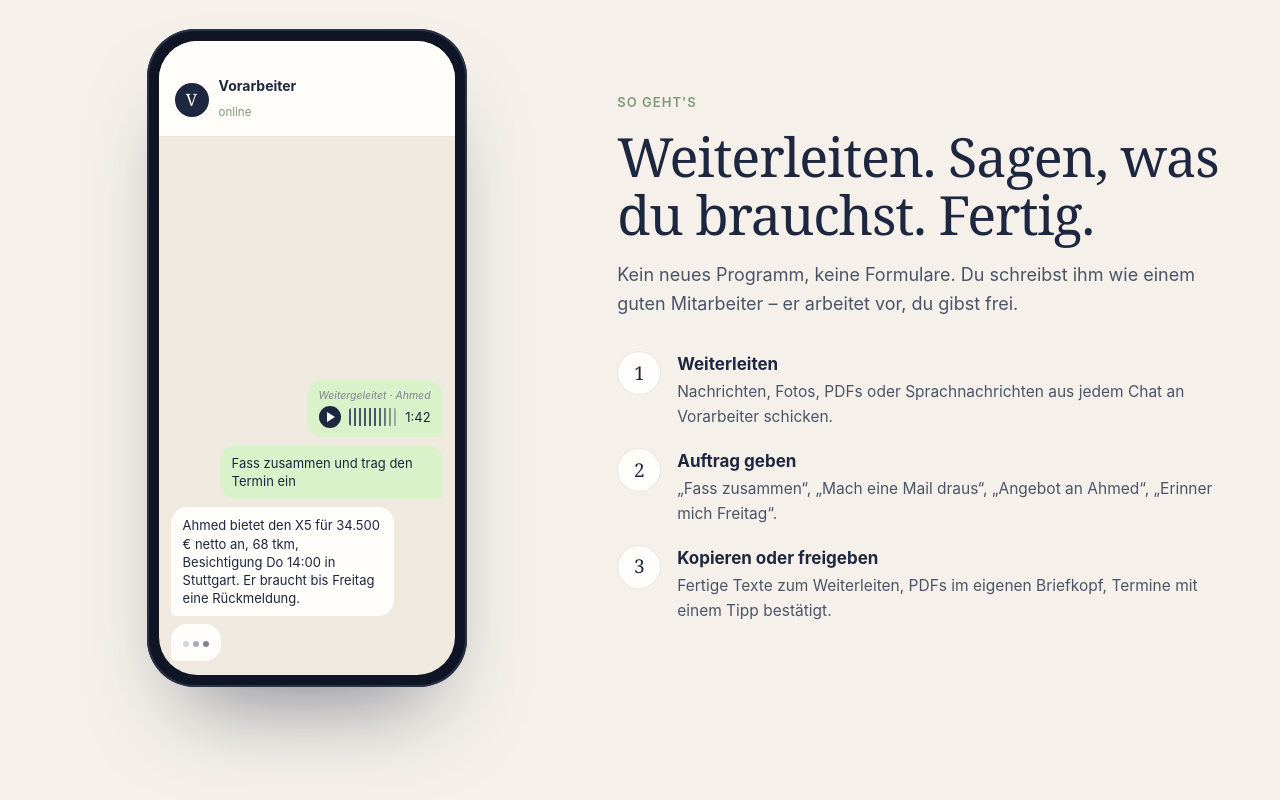
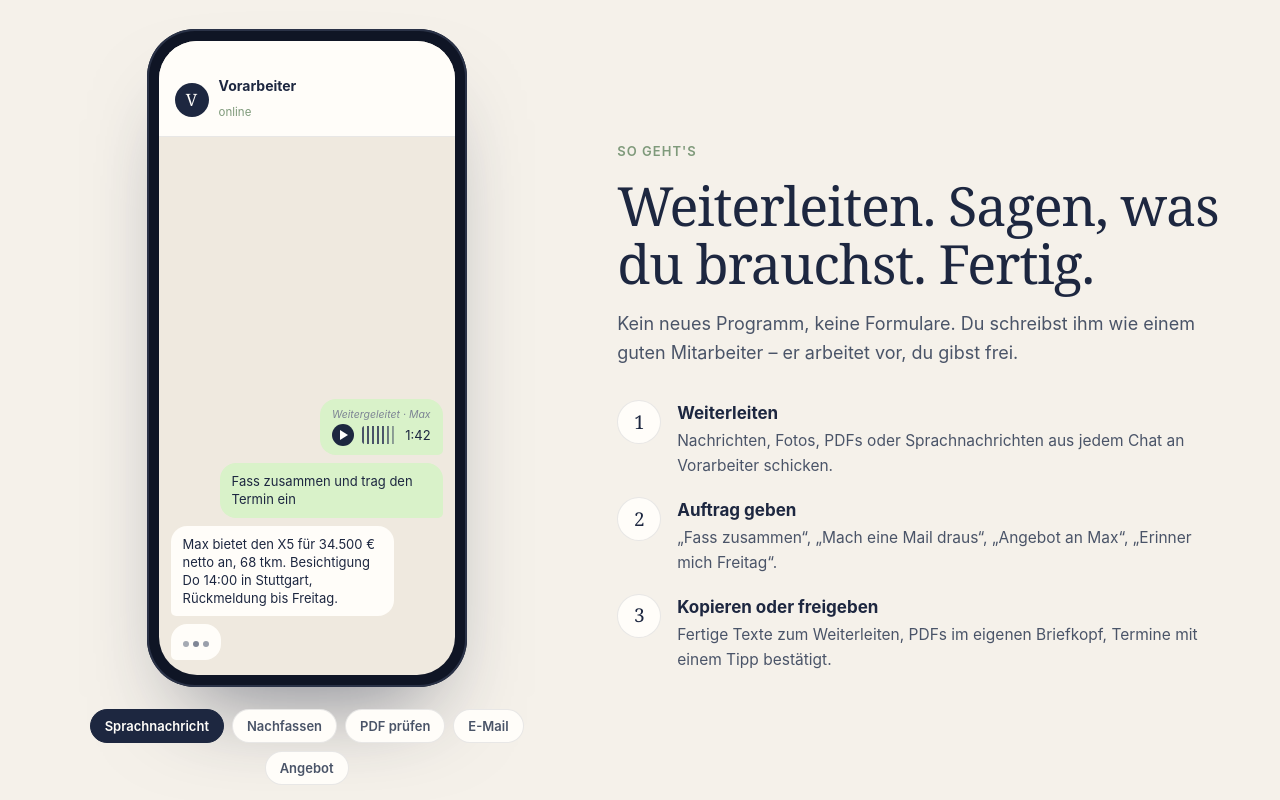
Before and after one commit to Pieee17/vorarbeiter-site, a plain HTML site: page index.html in a window 1280 px wide. Shown: the part 1440-2240 px from the top of the page. Drawn offline with Linux system fonts and the light colour scheme; animation ran at ten frames a second.

Commit message:
Fünf Demo-Szenarien (Sprachnachricht, Nachfassen, PDF, E-Mail, Angebot), neutrale Beispielnamen, Verantwortlicher eingetragen
Co-Authored-By: Claude Opus 5.5 <noreply@anthropic.com>

```diff
--- a/assets/site.js
+++ b/assets/site.js
@@ -18,19 +18,57 @@ new IntersectionObserver(([e], obs) => {
   if (e.isIntersecting) { setTimeout(() => threads.classList.add("sorted"), reduced ? 0 : 700); obs.disconnect(); }
 }, { threshold: 0.4 }).observe(threads);
 
-// Chat-Vorführung
-const script = [
-  { who: "me", html: '<span class="fwd">Weitergeleitet · Ahmed</span><div class="voice"><i></i><span class="wave"></span>1:42</div>' },
-  { who: "me", html: "Fass zusammen und trag den Termin ein" },
-  { who: "bot", html: "Ahmed bietet den X5 für 34.500 € netto an, 68 tkm, Besichtigung Do 14:00 in Stuttgart. Er braucht bis Freitag eine Rückmeldung." },
-  { who: "bot", html: "Termin eintragen?<br><b>Besichtigung X5</b> · Do 14:00<div class=\"btns\"><span>✅ Ja</span><span>❌ Nein</span></div>" },
-  { who: "me", html: "Ja. Und mach Ahmed ein Angebot für die Aufbereitung" },
-  { who: "bot", html: '<div class="file">Angebot_A-2026-014.pdf</div>' },
-  { who: "bot", html: "Erledigt ✅ Soll ich dich Freitag 9 Uhr ans Nachfassen erinnern?" },
+// Chat-Vorführung: mehrere Alltags-Szenarien nacheinander (oder per Klick auswählbar)
+const wave = '<div class="voice"><i></i><span class="wave"></span>1:42</div>';
+const yesNo = (t) => `${t}<div class="btns"><span>✅ Ja</span><span>❌ Nein</span></div>`;
+const scenes = [
+  { name: "Sprachnachricht", steps: [
+    { who: "me", html: `<span class="fwd">Weitergeleitet · Max</span>${wave}` },
+    { who: "me", html: "Fass zusammen und trag den Termin ein" },
+    { who: "bot", html: "Max bietet den X5 für 34.500 € netto an, 68 tkm. Besichtigung Do 14:00 in Stuttgart, Rückmeldung bis Freitag." },
+    { who: "bot", html: yesNo("Termin eintragen?<br><b>Besichtigung X5</b> · Do 14:00") },
+    { who: "me", html: "Ja" },
+    { who: "bot", html: "Steht im Kalender ✅" },
+  ] },
+  { name: "Nachfassen", steps: [
+    { who: "me", html: "Erinner mich Freitag 10 Uhr, bei Max wegen dem Angebot nachzuhaken" },
+    { who: "bot", html: "Mach ich ⏰ Freitag, 10:00 – Nachfassen bei Max (Angebot A-2026-014)." },
+    { who: "bot", html: "<b>⏰ Erinnerung</b><br>Bei Max wegen dem Angebot nachhaken. Soll ich dir eine kurze Nachricht vorformulieren?" },
+    { who: "me", html: "Ja bitte, locker" },
+    { who: "bot", html: "Hi Max, kurz nachgefragt: Konntest du dir das Angebot schon anschauen? Bei Fragen meld dich gern 🙂" },
+  ] },
+  { name: "PDF prüfen", steps: [
+    { who: "me", html: '<span class="fwd">Weitergeleitet · Großhandel Nord</span><div class="file">Preisliste_Q4.pdf</div>' },
+    { who: "me", html: "Was hat sich gegenüber letztem Mal geändert?" },
+    { who: "bot", html: "3 Änderungen: Versiegelung +8 %, Polsterreiniger −5 %, Mindestbestellwert jetzt 250 €. Alles andere gleich." },
+    { who: "bot", html: "Soll ich die neuen Preise in deine Lieferanten-Tabelle übernehmen?" },
+    { who: "me", html: "Ja" },
+    { who: "bot", html: "Erledigt ✅ Tabelle aktualisiert." },
+  ] },
+  { name: "E-Mail", steps: [
+    { who: "me", html: '<span class="fwd">Weitergeleitet · Gruppe Projekt Halle</span>„Brauchen die Freigabe vom Vermieter bis Mittwoch“' },
+    { who: "me", html: "Mach eine Mail an Frau Schneider draus, freundlich" },
+    { who: "bot", html: "Entwurf liegt in Gmail ✉️<br><b>Betreff:</b> Freigabe Halle bis Mittwoch<br>Sehr geehrte Frau Schneider, …" },
+    { who: "me", html: "Perfekt, ich schick sie ab" },
+  ] },
+  { name: "Angebot", steps: [
+    { who: "me", html: "Mach Max ein Angebot: 3 Aufbereitungen à 289 € und eine Keramikversiegelung" },
+    { who: "bot", html: '<div class="file">Angebot_A-2026-015.pdf</div>' },
+    { who: "bot", html: "Netto 1.516,50 €, brutto 1.804,64 € – in deinem Briefkopf. Soll ich dich in 5 Tagen ans Nachfassen erinnern?" },
+  ] },
 ];
 
 const chat = document.getElementById("chat");
-const wait = (ms) => new Promise((r) => setTimeout(r, reduced ? 0 : ms));
+const tabs = document.getElementById("scenes");
+let current = 0, run = 0;
+const wait = (ms, id) => new Promise((r, x) => setTimeout(() => (id === run ? r() : x()), reduced ? 0 : ms));
+
+scenes.forEach((sc, i) => {
+  const b = document.createElement("button");
+  b.type = "button"; b.textContent = sc.name; b.setAttribute("role", "tab");
+  b.addEventListener("click", () => play(i));
+  tabs.appendChild(b);
+});
 
 function bubble(who, html) {
   const el = document.createElement("div");
@@ -41,24 +79,28 @@ function bubble(who, html) {
   return el;
 }
 
-async function play() {
-  for (;;) {
-    chat.innerHTML = "";
-    for (const step of script) {
+async function play(index) {
+  const id = ++run;
+  current = index;
+  [...tabs.children].forEach((b, i) => b.setAttribute("aria-selected", String(i === index)));
+  chat.innerHTML = "";
+  try {
+    for (const step of scenes[index].steps) {
       if (step.who === "bot") {
         const t = bubble("bot", '<span class="typing"><b></b><b></b><b></b></span>');
-        await wait(900);
+        await wait(900, id);
         t.remove();
-      } else await wait(700);
+      } else await wait(650, id);
       bubble(step.who, step.html);
-      await wait(1300);
+      await wait(1400, id);
     }
     if (reduced) return;
-    await wait(3500);
-  }
+    await wait(2800, id);
+    play((current + 1) % scenes.length);
+  } catch { /* durch Klick auf ein anderes Szenario abgelöst */ }
 }
 
-new IntersectionObserver(([e], obs) => { if (e.isIntersecting) { play(); obs.disconnect(); } }, { threshold: 0.3 })
+new IntersectionObserver(([e], obs) => { if (e.isIntersecting) { play(0); obs.disconnect(); } }, { threshold: 0.3 })
   .observe(chat);
 
 // Gehirn-Grafik: Mitte = Business, Ring = Bereiche, außen = Beispiele. Lichtpunkte bringen "neue Infos" zur Mitte.
@@ -68,14 +110,14 @@ new IntersectionObserver(([e], obs) => { if (e.isIntersecting) { play(); obs.dis
   const NS = "http://www.w3.org/2000/svg";
   const C = { x: 320, y: 280 };
   const groups = [
-    { name: "Kunden", leaves: ["Ahmed", "Autohaus Weber"] },
+    { name: "Kunden", leaves: ["Max", "Autohaus Muster"] },
     { name: "Projekte", leaves: ["BMW X5", "Halle Köln"] },
     { name: "Angebote", leaves: ["A-2026-014"] },
     { name: "Termine", leaves: ["Besichtigung Do 14:00"] },
     { name: "Absprachen", leaves: ["34.500 € netto"] },
     { name: "Sprachnachrichten", leaves: ["„Passt dir 14 Uhr?“"] },
     { name: "Dokumente", leaves: ["Preisliste Q4.pdf", "8 Fotos"] },
-    { name: "Lieferanten", leaves: ["Plock GmbH"] },
+    { name: "Lieferanten", leaves: ["Großhandel Nord"] },
   ];
   const el = (tag, attrs, parent) => {
     const e = document.createElementNS(NS, tag);
--- a/assets/style.css
+++ b/assets/style.css
@@ -145,6 +145,11 @@ h2 { font-family: var(--serif); font-weight: 400; font-size: clamp(34px, 4.4vw,
 .typing b:nth-child(2) { animation-delay: 0.2s; } .typing b:nth-child(3) { animation-delay: 0.4s; }
 @keyframes blink { 0%, 80%, 100% { opacity: 0.25; } 40% { opacity: 1; } }
 
+.scenes { display: flex; flex-wrap: wrap; justify-content: center; gap: 8px; margin-top: 22px; }
+.scenes button { font: 600 13px var(--sans); color: var(--ink-2); background: var(--paper); border: 1px solid var(--line); border-radius: 999px; padding: 8px 14px; cursor: pointer; transition: all 0.25s var(--ease); }
+.scenes button:hover { color: var(--ink); }
+.scenes button[aria-selected="true"] { background: var(--ink); color: var(--paper); border-color: var(--ink); }
+
 .steps-list { list-style: none; padding: 0; margin: 32px 0 0; display: grid; gap: 18px; }
 .steps-list li { display: grid; grid-template-columns: 44px 1fr; gap: 16px; align-items: start; }
 .steps-list .num { width: 44px; height: 44px; border-radius: 50%; border: 1px solid var(--line); background: var(--paper); display: grid; place-items: center; font-family: var(--serif); font-size: 19px; }
@@ -274,7 +279,7 @@ footer a { text-decoration: none; } footer a:hover { color: var(--ink); }
 
 @media (max-width: 900px) {
   .hero .wrap, .chaos .wrap, .demo .wrap { grid-template-columns: 1fr; }
-  .demo .phone { order: 2; }
+  .demo .phone-col { order: 2; }
   .grid { grid-template-columns: 1fr; }
   .trust { padding: 44px 26px; border-radius: 26px; }
   .trust-grid { grid-template-columns: 1fr; }
--- a/index.html
+++ b/index.html
@@ -53,7 +53,7 @@
           <p class="section-lead">Fotos von Partner A, Sprachnachricht von Partner B, der Preis steht irgendwo weiter oben, der Termin in einer anderen Gruppe. Vorarbeiter sammelt alles, ordnet es Themen zu und findet es wieder, wenn du fragst.</p>
         </div>
         <div class="threads" id="threads" aria-hidden="true">
-          <div class="thread t1"><span class="tag">BMW X5 – Ahmed</span><small>WhatsApp · Ahmed</small>8 Fotos · „X5, 2021, 68 tkm, 34.500 netto“</div>
+          <div class="thread t1"><span class="tag">BMW X5 – Max</span><small>WhatsApp · Max</small>8 Fotos · „X5, 2021, 68 tkm, 34.500 netto“</div>
           <div class="thread t2"><span class="tag">Termine</span><small>Sprachnachricht · 1:42</small>„… Besichtigung dann Donnerstag, passt dir 14 Uhr?“</div>
           <div class="thread t3"><span class="tag">Angebote</span><small>Gruppe · Projekt Halle</small>„Brauchen bis Freitag ein Angebot für die Aufbereitung“</div>
           <div class="thread t4"><span class="tag">Lieferanten</span><small>PDF · Preisliste_Q4.pdf</small>Neue Konditionen vom Lieferanten</div>
@@ -64,11 +64,14 @@
     <!-- Demo -->
     <section class="demo" id="so-gehts">
       <div class="wrap">
-        <div class="phone reveal" aria-hidden="true">
+        <div class="phone-col reveal">
+        <div class="phone" aria-hidden="true">
           <div class="screen">
             <div class="chat-head"><div class="avatar">V</div><div><b>Vorarbeiter</b><span>online</span></div></div>
             <div class="chat" id="chat"></div>
           </div>
+        </div>
+        <div class="scenes" id="scenes" role="tablist" aria-label="Beispiele"></div>
         </div>
         <div class="reveal">
           <div class="kicker">So geht's</div>
@@ -76,7 +79,7 @@
           <p class="section-lead">Kein neues Programm, keine Formulare. Du schreibst ihm wie einem guten Mitarbeiter – er arbeitet vor, du gibst frei.</p>
           <ol class="steps-list">
             <li><span class="num">1</span><div><b>Weiterleiten</b><p>Nachrichten, Fotos, PDFs oder Sprachnachrichten aus jedem Chat an Vorarbeiter schicken.</p></div></li>
-            <li><span class="num">2</span><div><b>Auftrag geben</b><p>„Fass zusammen“, „Mach eine Mail draus“, „Angebot an Ahmed“, „Erinner mich Freitag“.</p></div></li>
+            <li><span class="num">2</span><div><b>Auftrag geben</b><p>„Fass zusammen“, „Mach eine Mail draus“, „Angebot an Max“, „Erinner mich Freitag“.</p></div></li>
             <li><span class="num">3</span><div><b>Kopieren oder freigeben</b><p>Fertige Texte zum Weiterleiten, PDFs im eigenen Briefkopf, Termine mit einem Tipp bestätigt.</p></div></li>
           </ol>
         </div>
@@ -145,7 +148,7 @@
           <h2>Ein Assistent, der mitdenkt – und sich alles merkt.</h2>
         </div>
         <div class="grid">
-          <article class="card reveal"><div class="icon"><svg viewBox="0 0 24 24"><path d="M4 6h16M4 12h10M4 18h7"/><path d="m16 15 3 3 3-3"/></svg></div><h3>Merken &amp; wiederfinden</h3><p>Alles, was du schickst, landet sortiert nach Themen im Gedächtnis. „Was hat Ahmed letzte Woche geschickt?“ – und die Fotos kommen zurück.</p></article>
+          <article class="card reveal"><div class="icon"><svg viewBox="0 0 24 24"><path d="M4 6h16M4 12h10M4 18h7"/><path d="m16 15 3 3 3-3"/></svg></div><h3>Merken &amp; wiederfinden</h3><p>Alles, was du schickst, landet sortiert nach Themen im Gedächtnis. „Was hat Max letzte Woche geschickt?“ – und die Fotos kommen zurück.</p></article>
           <article class="card reveal"><div class="icon"><svg viewBox="0 0 24 24"><rect x="9" y="3" width="6" height="11" rx="3"/><path d="M5 11a7 7 0 0 0 14 0M12 18v3"/></svg></div><h3>Sprachnachrichten</h3><p>Weitergeleitete Sprachnachrichten werden abgeschrieben und zusammengefasst – mit Zahlen, Terminen und offenen Aufgaben.</p></article>
           <article class="card reveal"><div class="icon"><svg viewBox="0 0 24 24"><path d="M7 3h7l5 5v13H7z"/><path d="M14 3v5h5M10 13h6M10 17h4"/></svg></div><h3>Angebote im eigenen Briefkopf</h3><p>Mit Logo, Farben, Bankdaten und fortlaufender Nummer. Schick einmal eine alte Rechnung – er übernimmt deine Firmendaten selbst.</p></article>
           <article class="card reveal"><div class="icon"><svg viewBox="0 0 24 24"><rect x="3" y="5" width="18" height="16" rx="3"/><path d="M3 10h18M8 3v4M16 3v4"/></svg></div><h3>Kalender &amp; Gmail</h3><p>Termine direkt eintragen, verschieben oder löschen – immer mit Ja-Knopf. Mails landen als fertiger Entwurf in Gmail.</p></article>
```
Also changed, not shown: datenschutz.html (+1 -1 lines).
